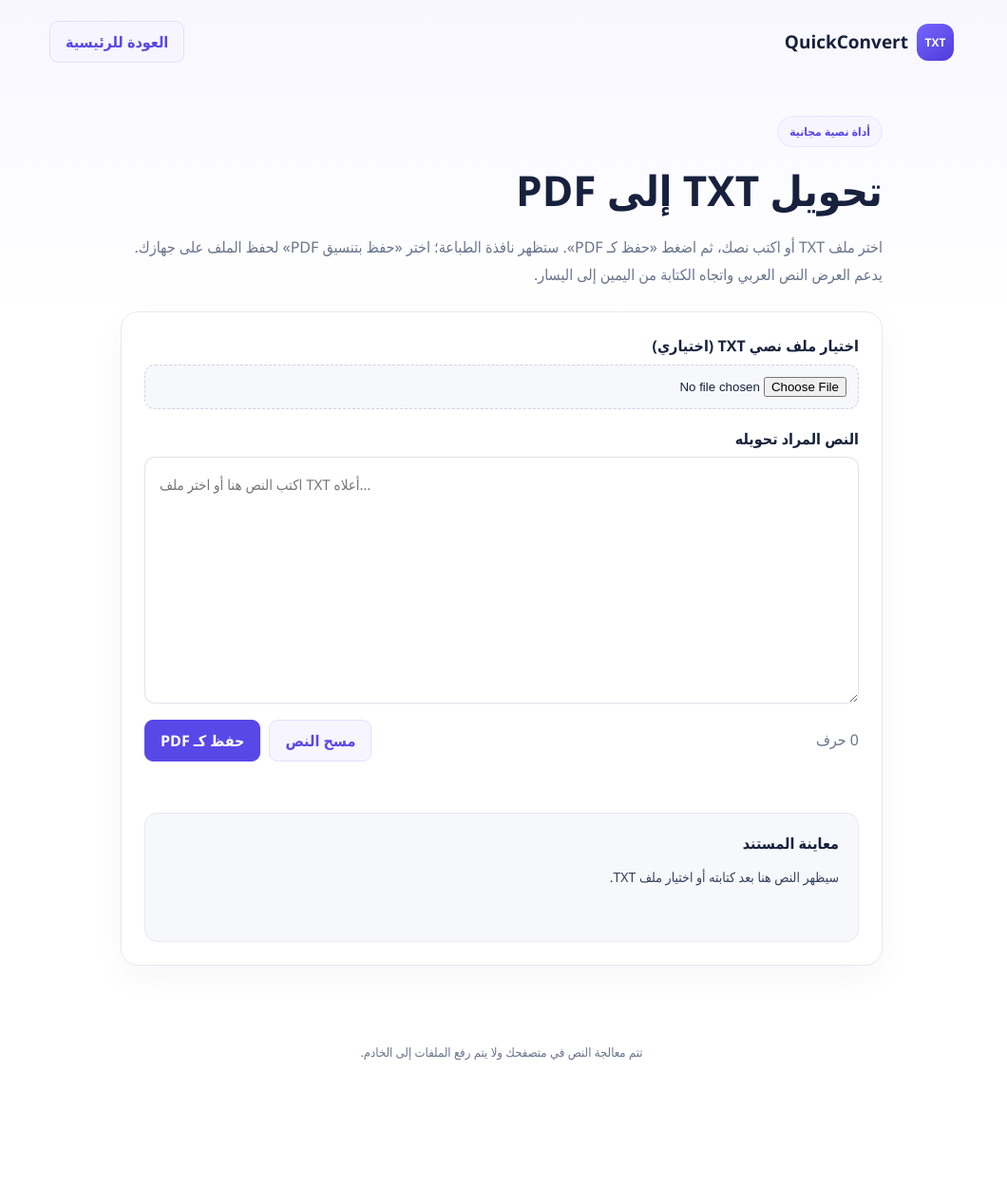
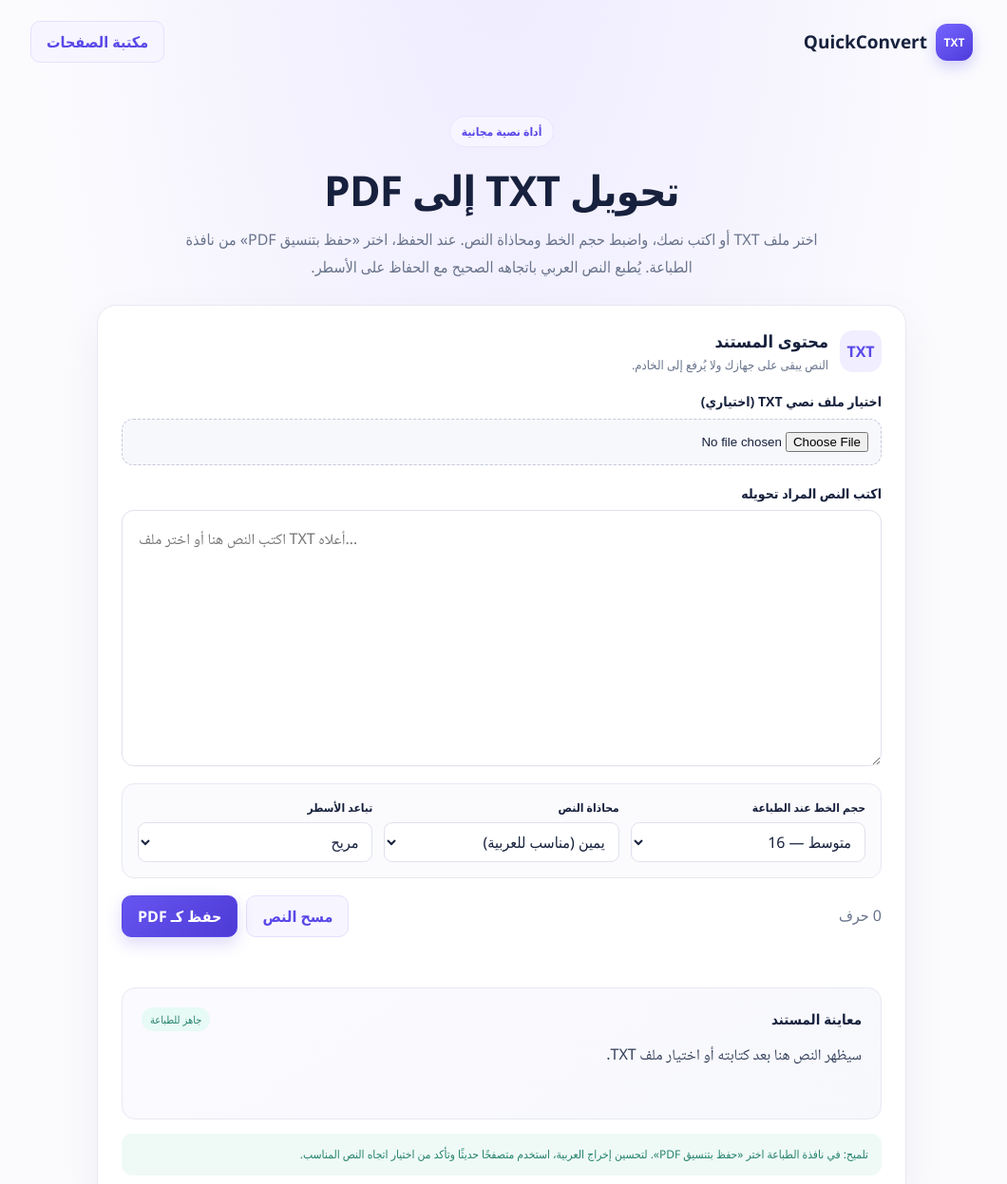
Before and after one commit to khalidaitsahal27/ccc-repository, a website: page text-to-pdf.html in a window 1280 px wide. Shown: the top 1247 px of the page at 95% size, without its empty margins (112-1172 px from the left). Before the commit the page ends 1139 px from the top, so only its background shows below. Drawn offline with Linux system fonts and the light colour scheme.

Commit message:
Improve TXT PDF Arabic formatting and library links

```diff
--- a/text-to-pdf.html
+++ b/text-to-pdf.html
@@ -4,99 +4,131 @@
   <meta charset="UTF-8">
   <meta name="viewport" content="width=device-width, initial-scale=1.0">
   <meta name="theme-color" content="#10162f">
-  <meta name="description" content="حوّل ملفات TXT أو النص المكتوب إلى ملف PDF بسهولة.">
+  <meta name="description" content="حوّل ملفات TXT أو النص المكتوب إلى ملف PDF مع إعدادات مناسبة للعربية.">
   <title>تحويل TXT إلى PDF — QuickConvert</title>
   <style>
     :root { color-scheme:light; --ink:#17213d; --muted:#69748c; --primary:#5948e8; --line:#e7e9f2; --surface:#f7f8fc; }
     * { box-sizing:border-box; }
-    body { margin:0; min-height:100vh; color:var(--ink); background:linear-gradient(180deg,#f8f7ff 0,#fff 340px); font-family:"Segoe UI",Tahoma,Arial,sans-serif; }
-    header { display:flex; align-items:center; justify-content:space-between; max-width:1000px; margin:auto; padding:22px 24px; }
+    body { margin:0; min-height:100vh; color:var(--ink); background:radial-gradient(ellipse at 50% -10%,#eeebff 0,transparent 55%),#fbfbfe; font-family:"Segoe UI",Tahoma,Arial,sans-serif; }
+    header { display:flex; align-items:center; justify-content:space-between; max-width:1040px; margin:auto; padding:22px 24px; }
     .brand { display:flex; align-items:center; gap:9px; color:var(--ink); font-size:19px; font-weight:800; text-decoration:none; }
-    .brand-mark { display:grid; place-items:center; width:39px; height:39px; border-radius:12px; color:#fff; background:linear-gradient(145deg,#7666ff,#4e3cdb); font-size:12px; }
-    main { max-width:850px; margin:auto; padding:34px 24px 60px; }
+    .brand-mark { display:grid; place-items:center; width:39px; height:39px; border-radius:12px; color:#fff; background:linear-gradient(145deg,#7666ff,#4e3cdb); font-size:12px; box-shadow:0 6px 16px #5948e840; }
+    main { max-width:900px; margin:auto; padding:34px 24px 60px; }
+    .hero { text-align:center; margin-bottom:25px; }
     .eyebrow { display:inline-block; padding:7px 12px; border:1px solid #e8e5ff; border-radius:30px; color:var(--primary); background:#f7f5ff; font-size:12px; font-weight:750; }
-    h1 { margin:15px 0 8px; font-size:clamp(30px,5vw,44px); }
+    h1 { margin:15px 0 8px; font-size:clamp(30px,5vw,44px); letter-spacing:-.7px; }
     .intro,.hint { color:var(--muted); line-height:1.8; }
-    .panel { margin-top:24px; padding:24px; border:1px solid var(--line); border-radius:18px; background:#fff; box-shadow:0 12px 35px #1b234b0a; }
-    label { display:block; margin-bottom:8px; font-weight:700; }
-    input[type=file] { display:block; width:100%; margin:9px 0 20px; padding:12px; border:1px dashed #cfd3e3; border-radius:11px; background:var(--surface); }
-    textarea { display:block; width:100%; min-height:260px; resize:vertical; padding:15px; border:1px solid #dfe2ed; border-radius:11px; color:var(--ink); background:#fff; font:15px/1.8 "Segoe UI",Tahoma,Arial,sans-serif; }
-    textarea:focus,input:focus { outline:3px solid #5948e826; border-color:var(--primary); }
-    .actions { display:flex; flex-wrap:wrap; align-items:center; justify-content:space-between; gap:12px; margin-top:17px; }
+    .intro { max-width:700px; margin:0 auto; }
+    .panel { padding:25px; border:1px solid var(--line); border-radius:20px; background:#fff; box-shadow:0 18px 50px #1b234b0d; }
+    .panel-heading { display:flex; align-items:center; gap:12px; margin-bottom:20px; }
+    .panel-icon { display:grid; place-items:center; width:44px; height:44px; border-radius:14px; color:var(--primary); background:#f0eeff; font-weight:800; }
+    .panel-heading h2 { margin:0; font-size:18px; }
+    .panel-heading p { margin:4px 0 0; color:var(--muted); font-size:13px; }
+    label { display:block; margin-bottom:8px; font-size:14px; font-weight:750; }
+    input[type=file] { display:block; width:100%; margin:9px 0 20px; padding:13px; border:1px dashed #c5c8dc; border-radius:12px; background:var(--surface); }
+    textarea { display:block; width:100%; min-height:270px; resize:vertical; padding:17px; border:1px solid #dfe2ed; border-radius:13px; color:var(--ink); background:#fff; font:16px/1.9 "Noto Naskh Arabic","Amiri","Traditional Arabic","Segoe UI",Tahoma,Arial,serif; }
+    textarea:focus,input:focus,select:focus { outline:3px solid #5948e826; border-color:var(--primary); }
+    .settings { display:grid; grid-template-columns:repeat(3,minmax(0,1fr)); gap:12px; margin-top:18px; padding:16px; border:1px solid var(--line); border-radius:13px; background:#fbfbfe; }
+    .setting label { margin-bottom:7px; font-size:12px; }
+    select { width:100%; min-height:42px; padding:8px 10px; border:1px solid #dfe2ed; border-radius:9px; color:var(--ink); background:#fff; font:inherit; }
+    .actions { display:flex; flex-wrap:wrap; align-items:center; justify-content:space-between; gap:12px; margin-top:18px; }
     .buttons { display:flex; gap:9px; }
-    button,.button { display:inline-flex; align-items:center; justify-content:center; min-height:43px; padding:10px 16px; border:1px solid #e4e0ff; border-radius:9px; color:var(--primary); background:#f7f5ff; font:inherit; font-weight:700; text-decoration:none; cursor:pointer; }
-    button.primary { border-color:var(--primary); color:#fff; background:var(--primary); }
-    button:hover,.button:hover { background:#eeebff; }
-    button.primary:hover { background:#4535ce; }
-    #status { min-height:22px; margin-top:10px; color:#bd3445; }
-    .preview { margin-top:22px; padding:20px; border:1px solid var(--line); border-radius:13px; background:var(--surface); }
-    .preview h2 { margin:0 0 12px; font-size:16px; }
-    #preview-text { min-height:60px; max-height:220px; overflow:auto; margin:0; white-space:pre-wrap; overflow-wrap:anywhere; color:#34405b; font:14px/1.8 "Segoe UI",Tahoma,Arial,sans-serif; }
+    button,.button { display:inline-flex; align-items:center; justify-content:center; min-height:44px; padding:10px 16px; border:1px solid #e4e0ff; border-radius:10px; color:var(--primary); background:#f7f5ff; font:inherit; font-weight:700; text-decoration:none; cursor:pointer; transition:.15s; }
+    button:hover,.button:hover { background:#eeebff; transform:translateY(-1px); }
+    button.primary { border-color:var(--primary); color:#fff; background:linear-gradient(135deg,#6655f0,#4d3bd6); box-shadow:0 7px 17px #5948e833; }
+    button.primary:hover { background:linear-gradient(135deg,#5948e8,#4030c4); }
+    #status { min-height:22px; margin-top:10px; color:#69748c; font-size:13px; }
+    .preview { margin-top:21px; padding:20px; border:1px solid var(--line); border-radius:14px; background:linear-gradient(145deg,#fbfaff,#f7f8fc); }
+    .preview-head { display:flex; align-items:center; justify-content:space-between; gap:10px; margin-bottom:12px; }
+    .preview h2 { margin:0; font-size:15px; }
+    .preview-badge { padding:5px 9px; border-radius:20px; color:#27836e; background:#e7faf5; font-size:11px; }
+    #preview-text { min-height:60px; max-height:250px; overflow:auto; margin:0; color:#34405b; font-family:"Noto Naskh Arabic","Amiri","Traditional Arabic","Segoe UI",Tahoma,Arial,serif; font-size:var(--print-font-size,16px); line-height:var(--print-line-height,1.9); white-space:pre-wrap; overflow-wrap:anywhere; unicode-bidi:plaintext; }
+    .privacy { margin-top:15px; padding:12px 14px; border-radius:11px; color:#27836e; background:#effaf6; font-size:12px; line-height:1.7; }
     footer { padding:22px; color:var(--muted); text-align:center; font-size:13px; }
-    @media(max-width:600px) { header { padding:16px; } main { padding:24px 16px 42px; } .panel { padding:17px; } .actions { align-items:stretch; flex-direction:column; } .buttons { flex-direction:column; } .buttons button { width:100%; } }
+    @media(max-width:650px) { header { padding:16px; } main { padding:24px 16px 42px; } .panel { padding:17px; } .settings { grid-template-columns:1fr; } .actions { align-items:stretch; flex-direction:column; } .buttons { flex-direction:column; } .buttons button { width:100%; } }
+    @page { size:A4; margin:20mm 18mm; }
     @media print {
-      @page { margin:20mm; }
-      body { display:block; min-height:auto; color:#111; background:#fff; }
+      html,body { width:auto; min-height:0; color:#111; background:#fff !important; }
+      body { display:block; font-family:"Noto Naskh Arabic","Amiri","Traditional Arabic","Segoe UI",Tahoma,Arial,serif; }
       header,.hero,.panel > :not(.preview),footer { display:none !important; }
       main { max-width:none; margin:0; padding:0; }
-      .panel { margin:0; padding:0; border:0; box-shadow:none; }
-      .preview { margin:0; padding:0; border:0; background:#fff; }
-      .preview h2 { margin-bottom:12mm; font-size:16pt; }
-      #preview-text { max-height:none; overflow:visible; color:#111; font-size:12pt; line-height:1.7; white-space:pre-wrap; overflow-wrap:anywhere; }
+      .panel { margin:0; padding:0; border:0; border-radius:0; box-shadow:none; }
+      .preview { margin:0; padding:0; border:0; border-radius:0; background:#fff; }
+      .preview-head { margin:0 0 11mm; }
+      .preview h2 { margin:0; color:#111; font-size:16pt; }
+      .preview-badge { display:none; }
+      #preview-text { max-height:none; overflow:visible; color:#111; font-size:var(--print-font-size,16px); line-height:var(--print-line-height,1.9); white-space:pre-wrap; overflow-wrap:anywhere; print-color-adjust:exact; -webkit-print-color-adjust:exact; }
     }
   </style>
 </head>
 <body>
-  <header><a class="brand" href="index.html"><span class="brand-mark">TXT</span><span>QuickConvert</span></a><a class="button" href="index.html">العودة للرئيسية</a></header>
+  <header><a class="brand" href="index.html"><span class="brand-mark">TXT</span><span>QuickConvert</span></a><a class="button" href="all-pages.html">مكتبة الصفحات</a></header>
   <main>
-    <div class="hero"><span class="eyebrow">أداة نصية مجانية</span><h1>تحويل TXT إلى PDF</h1><p class="intro">اختر ملف TXT أو اكتب نصك، ثم اضغط «حفظ كـ PDF». ستظهر نافذة الطباعة؛ اختر «حفظ بتنسيق PDF» لحفظ الملف على جهازك. يدعم العرض النص العربي واتجاه الكتابة من اليمين إلى اليسار.</p></div>
+    <div class="hero"><span class="eyebrow">أداة نصية مجانية</span><h1>تحويل TXT إلى PDF</h1><p class="intro">اختر ملف TXT أو اكتب نصك، واضبط حجم الخط ومحاذاة النص. عند الحفظ، اختر «حفظ بتنسيق PDF» من نافذة الطباعة. يُطبع النص العربي باتجاهه الصحيح مع الحفاظ على الأسطر.</p></div>
     <section class="panel" aria-label="أداة تحويل النص إلى PDF">
+      <div class="panel-heading"><span class="panel-icon" aria-hidden="true">TXT</span><div><h2>محتوى المستند</h2><p>النص يبقى على جهازك ولا يُرفع إلى الخادم.</p></div></div>
       <label for="txt-file">اختيار ملف نصي TXT (اختياري)</label>
       <input id="txt-file" type="file" accept=".txt,text/plain">
-      <label for="text-input">النص المراد تحويله</label>
+      <label for="text-input">اكتب النص المراد تحويله</label>
       <textarea id="text-input" dir="auto" placeholder="اكتب النص هنا أو اختر ملف TXT أعلاه…"></textarea>
+      <div class="settings" aria-label="إعدادات تنسيق PDF">
+        <div class="setting"><label for="font-size">حجم الخط عند الطباعة</label><select id="font-size"><option value="14">صغير — 14</option><option value="16" selected>متوسط — 16</option><option value="18">كبير — 18</option><option value="20">كبير جدًا — 20</option></select></div>
+        <div class="setting"><label for="text-align">محاذاة النص</label><select id="text-align"><option value="right" selected>يمين (مناسب للعربية)</option><option value="center">توسيط</option><option value="left">يسار</option><option value="start">تلقائية حسب اتجاه النص</option></select></div>
+        <div class="setting"><label for="line-height">تباعد الأسطر</label><select id="line-height"><option value="1.6">مضغوط</option><option value="1.9" selected>مريح</option><option value="2.2">واسع</option></select></div>
+      </div>
       <div class="actions"><span class="hint" id="char-count">0 حرف</span><div class="buttons"><button id="clear" type="button">مسح النص</button><button class="primary" id="save-pdf" type="button">حفظ كـ PDF</button></div></div>
       <div id="status" role="status" aria-live="polite"></div>
-      <div class="preview"><h2>معاينة المستند</h2><pre id="preview-text" dir="auto">سيظهر النص هنا بعد كتابته أو اختيار ملف TXT.</pre></div>
+      <div class="preview"><div class="preview-head"><h2>معاينة المستند</h2><span class="preview-badge">جاهز للطباعة</span></div><pre id="preview-text" dir="auto">سيظهر النص هنا بعد كتابته أو اختيار ملف TXT.</pre></div>
+      <div class="privacy">تلميح: في نافذة الطباعة اختر «حفظ بتنسيق PDF». لتحسين إخراج العربية، استخدم متصفحًا حديثًا وتأكد من اختيار اتجاه النص المناسب.</div>
     </section>
   </main>
   <footer>تتم معالجة النص في متصفحك ولا يتم رفع الملفات إلى الخادم.</footer>
   <script>
     (() => {
-      const fileInput = document.getElementById('txt-file');
-      const textInput = document.getElementById('text-input');
-      const preview = document.getElementById('preview-text');
-      const count = document.getElementById('char-count');
-      const status = document.getElementById('status');
-      const placeholder = 'سيظهر النص هنا بعد كتابته أو اختيار ملف TXT.';
+      const fileInput=document.getElementById('txt-file');
+      const textInput=document.getElementById('text-input');
+      const preview=document.getElementById('preview-text');
+      const count=document.getElementById('char-count');
+      const status=document.getElementById('status');
+      const placeholder='سيظهر النص هنا بعد كتابته أو اختيار ملف TXT.';
+      const root=document.documentElement;
+      const size=document.getElementById('font-size');
+      const align=document.getElementById('text-align');
+      const lineHeight=document.getElementById('line-height');
 
       function updatePreview() {
-        preview.textContent = textInput.value || placeholder;
-        count.textContent = `${textInput.value.length.toLocaleString('ar')} حرف`;
+        preview.textContent=textInput.value || placeholder;
+        preview.dir='auto';
+        count.textContent=`${textInput.value.length.toLocaleString('ar')} حرف`;
       }
-      textInput.addEventListener('input', updatePreview);
-      fileInput.addEventListener('change', () => {
-        const file = fileInput.files && fileInput.files[0];
-        if (!file) return;
-        if (!/\.txt$/i.test(file.name) && file.type !== 'text/plain') {
-          status.textContent = 'يرجى اختيار ملف نصي بامتداد TXT.';
-          fileInput.value = '';
-          return;
+      function updatePrintStyle() {
+        root.style.setProperty('--print-font-size',`${size.value}px`);
+        root.style.setProperty('--print-line-height',lineHeight.value);
+        preview.style.textAlign=align.value;
+      }
+      textInput.addEventListener('input',updatePreview);
+      [size,align,lineHeight].forEach(control=>control.addEventListener('change',updatePrintStyle));
+      fileInput.addEventListener('change',()=>{
+        const file=fileInput.files && fileInput.files[0];
+        if(!file) return;
+        if(!/\.txt$/i.test(file.name) && file.type!=='text/plain') {
+          status.textContent='يرجى اختيار ملف نصي بامتداد TXT.'; fileInput.value=''; return;
         }
-        const reader = new FileReader();
-        reader.onload = () => { textInput.value = String(reader.result || '').replace(/^\uFEFF/, ''); updatePreview(); status.textContent = ''; };
-        reader.onerror = () => { status.textContent = 'تعذرت قراءة الملف. حاول اختيار الملف مرة أخرى.'; };
-        reader.readAsText(file, 'UTF-8');
+        const reader=new FileReader();
+        reader.onload=()=>{ textInput.value=String(reader.result || '').replace(/^\uFEFF/,''); updatePreview(); status.textContent='تم تحميل الملف النصي.'; };
+        reader.onerror=()=>{ status.textContent='تعذرت قراءة الملف. حاول اختيار الملف مرة أخرى.'; };
+        reader.readAsText(file,'UTF-8');
       });
-      document.getElementById('clear').addEventListener('click', () => {
-        textInput.value = ''; fileInput.value = ''; status.textContent = ''; updatePreview(); textInput.focus();
+      document.getElementById('clear').addEventListener('click',()=>{
+        textInput.value=''; fileInput.value=''; status.textContent=''; updatePreview(); textInput.focus();
       });
-      document.getElementById('save-pdf').addEventListener('click', () => {
-        if (!textInput.value.trim()) { status.textContent = 'أدخل نصًا أو اختر ملف TXT أولًا.'; textInput.focus(); return; }
-        status.textContent = 'في نافذة الطباعة، اختر «حفظ بتنسيق PDF» لحفظ المستند.';
+      document.getElementById('save-pdf').addEventListener('click',()=>{
+        if(!textInput.value.trim()) { status.textContent='أدخل نصًا أو اختر ملف TXT أولًا.'; textInput.focus(); return; }
+        status.textContent='في نافذة الطباعة، اختر «حفظ بتنسيق PDF» لحفظ المستند.';
         window.print();
       });
       updatePreview();
+      updatePrintStyle();
     })();
   </script>
 </body>
```
Also changed, not shown: all-pages.html (+40 -29 lines).
